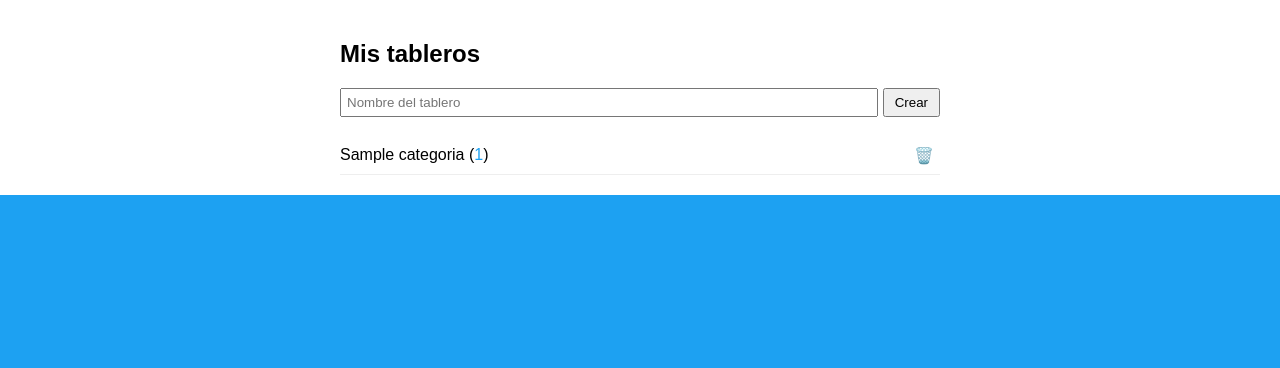
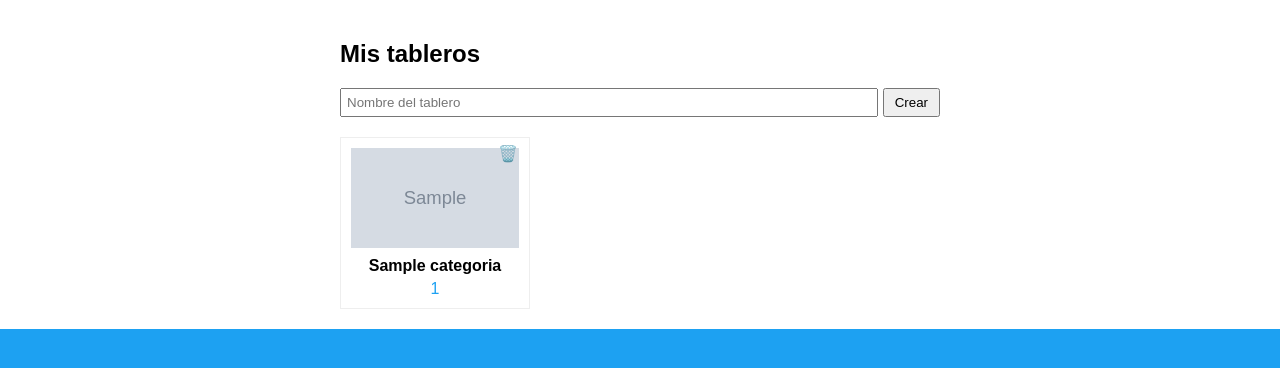
Before and after one commit to admivideo/linkaloo.com, a PHP site: page /tableros.php in a window 1280 px wide. Shown: the part 65-433 px from the top of the page. Run offline with PHP 8.4, Linux system fonts and the light colour scheme; the visitor is signed in with stand-in values (Sample User, id 1); tables that the repository leaves empty hold one stand-in row (values such as "Sample post"); grey boxes marked "Sample" are stand-in pictures; some web fonts are replaced.

Commit message:
Add board image field and display previews in board grid

```diff
--- a/assets/style.css
+++ b/assets/style.css
@@ -70,8 +70,10 @@ body {font-family: 'Rambla', sans-serif;margin:0;padding:0;background:#1DA1F2;co
 .board-create {display:flex;gap:5px;margin-bottom:20px;}
 .board-create input {flex:1;padding:5px;}
 .board-create button {padding:5px 10px;}
-.board-list {list-style:none;margin:0;padding:0;}
-.board-list li {display:flex;justify-content:space-between;align-items:center;padding:8px 0;border-bottom:1px solid #eee;}
-.board-list li .count {color:#1DA1F2;}
-.board-list li form {margin:0;}
-.board-list .delete-board {background:none;border:none;cursor:pointer;font-size:16px;}
+.board-grid {display:grid;grid-template-columns:repeat(auto-fill,minmax(150px,1fr));gap:15px;list-style:none;margin:0;padding:0;}
+.board-item {position:relative;border:1px solid #eee;padding:10px;text-align:center;}
+.board-item img {width:100%;height:100px;object-fit:cover;margin-bottom:5px;}
+.board-name {display:block;font-weight:bold;margin-bottom:5px;}
+.board-item .count {color:#1DA1F2;}
+.board-item form {position:absolute;top:5px;right:5px;margin:0;}
+.board-item .delete-board {background:none;border:none;cursor:pointer;font-size:16px;}
--- a/database.sql
+++ b/database.sql
@@ -12,6 +12,7 @@ CREATE TABLE categorias (
     usuario_id INT NOT NULL,
     nombre VARCHAR(100) NOT NULL,
     color VARCHAR(20),
+    imagen TEXT,
     share_token VARCHAR(100),
     FOREIGN KEY (usuario_id) REFERENCES usuarios(id) ON DELETE CASCADE
 ) ENGINE=InnoDB DEFAULT CHARSET=utf8mb4 COLLATE=utf8mb4_unicode_ci;
--- a/tableros.php
+++ b/tableros.php
@@ -22,13 +22,18 @@ if ($_SERVER['REQUEST_METHOD'] === 'POST') {
     }
 }
 
-$stmt = $pdo->prepare('SELECT c.id, c.nombre, COUNT(l.id) AS total
+$stmt = $pdo->prepare('SELECT c.id, c.nombre,
+                              COUNT(l.id) AS total,
+                              COALESCE(c.imagen,
+                                      (SELECT l2.imagen FROM links l2
+                                       WHERE l2.categoria_id = c.id AND l2.usuario_id = ?
+                                       ORDER BY l2.id LIMIT 1)) AS imagen
                          FROM categorias c
                          LEFT JOIN links l ON l.categoria_id = c.id AND l.usuario_id = ?
                          WHERE c.usuario_id = ?
-                         GROUP BY c.id, c.nombre
+                         GROUP BY c.id, c.nombre, c.imagen
                          ORDER BY c.id');
-$stmt->execute([$user_id, $user_id]);
+$stmt->execute([$user_id, $user_id, $user_id]);
 $boards = $stmt->fetchAll();
 
 include 'header.php';
@@ -39,16 +44,20 @@ include 'header.php';
         <input type="text" name="board_name" placeholder="Nombre del tablero">
         <button type="submit">Crear</button>
     </form>
-    <ul class="board-list">
+    <div class="board-grid">
     <?php foreach($boards as $board): ?>
-        <li>
-            <span><?= htmlspecialchars($board['nombre']) ?> (<span class="count"><?= $board['total'] ?></span>)</span>
+        <div class="board-item">
+            <?php if(!empty($board['imagen'])): ?>
+                <img src="<?= htmlspecialchars($board['imagen']) ?>" alt="<?= htmlspecialchars($board['nombre']) ?>">
+            <?php endif; ?>
+            <span class="board-name"><?= htmlspecialchars($board['nombre']) ?></span>
+            <span class="count"><?= $board['total'] ?></span>
             <form method="post">
                 <input type="hidden" name="delete_id" value="<?= $board['id'] ?>">
                 <button type="submit" class="delete-board" aria-label="Eliminar">🗑️</button>
             </form>
-        </li>
+        </div>
     <?php endforeach; ?>
-    </ul>
+    </div>
 </div>
 <?php include 'footer.php'; ?>
```
